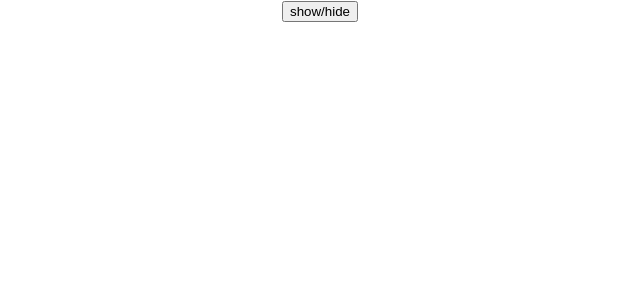
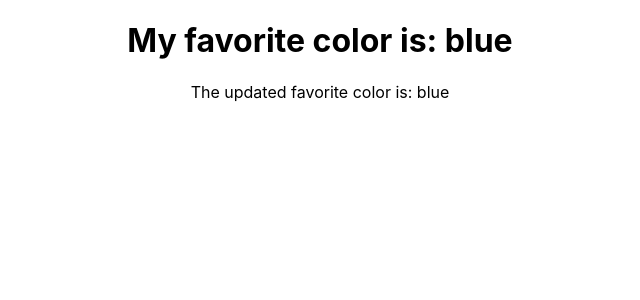
Before and after one commit to osamaazbarga/react-exersises, a React (Create React App) app: page / in a window 1280 px wide. Shown: the top 300 px of the page, without its empty margins (320-960 px from the left). Built offline with nearby package versions, Linux system fonts and the light colour scheme.

Commit message:
8.1-life_cycle_mehods

```diff
--- a/src/App.js
+++ b/src/App.js
@@ -5,7 +5,7 @@ import Cards from './Components/Cards-4.2/card'
 import Increment from './Components/Increment-7.1/Button'
 
 import Hide from './Components/Hide_And_Seek-7.2/HideAndSeek'
-
+import Color from './Components/LifeCycle-8.1/Color'
 import faker from 'faker'
 
 
@@ -19,9 +19,11 @@ function App() {
       <Cards linktext1="SHARE" linktext2="EXPLORE"/>
       <Cards linktext1="SHARE" linktext2="EXPLORE"/> */}
 
-      {/* <Increment/> */}
+      {/* <Increment/>
+      <Increment/> */}
 
-      <Hide/>
+      {/* <Hide/> */}
+      <Color/>
 
 
     </div>
--- a/src/Components/Hide_And_Seek-7.2/HideAndSeek.js
+++ b/src/Components/Hide_And_Seek-7.2/HideAndSeek.js
@@ -5,10 +5,10 @@ class Hide extends Component{
     constructor(){
         super();
         this.state={hide:'none'}
-        this.buttonClicked = this.buttonClicked.bind(this);
     }
 
-    buttonClicked(e) {
+
+    buttonClicked=()=>{
         if(this.state.hide=='none'){
             this.setState({hide: this.state.hide='block'});
         }
--- a/src/Components/Increment-7.1/Button.js
+++ b/src/Components/Increment-7.1/Button.js
@@ -4,11 +4,9 @@ class Countbtn extends Component{
     constructor(){
         super();
         this.state={count:0}
-        this.buttonClicked = this.buttonClicked.bind(this);
     }
 
-
-    buttonClicked(e) {
+    buttonClicked=()=>{
         this.setState({count: this.state.count+1});
     }
     render(){
--- /dev/null
+++ b/src/Components/LifeCycle-8.1/Color.js
@@ -0,0 +1,28 @@
+import { Component } from "react";
+
+
+class ColorFav extends Component{
+    constructor(){
+        super();
+        this.state={favoriteColor:'red'}
+    }
+    componentDidMount(){
+
+        setTimeout(() => {
+            this.setState({favoriteColor:'blue'})
+            document.querySelector(".cc").innerHTML='The updated favorite color is: '+this.state.favoriteColor
+
+        }, 1000);
+    }
+    render(){
+        return (
+
+            <div>
+                <h1>My favorite color is: {this.state.favoriteColor}</h1>
+                <div className="cc"></div>
+            </div>
+        )
+    }
+}
+
+export default ColorFav
```
